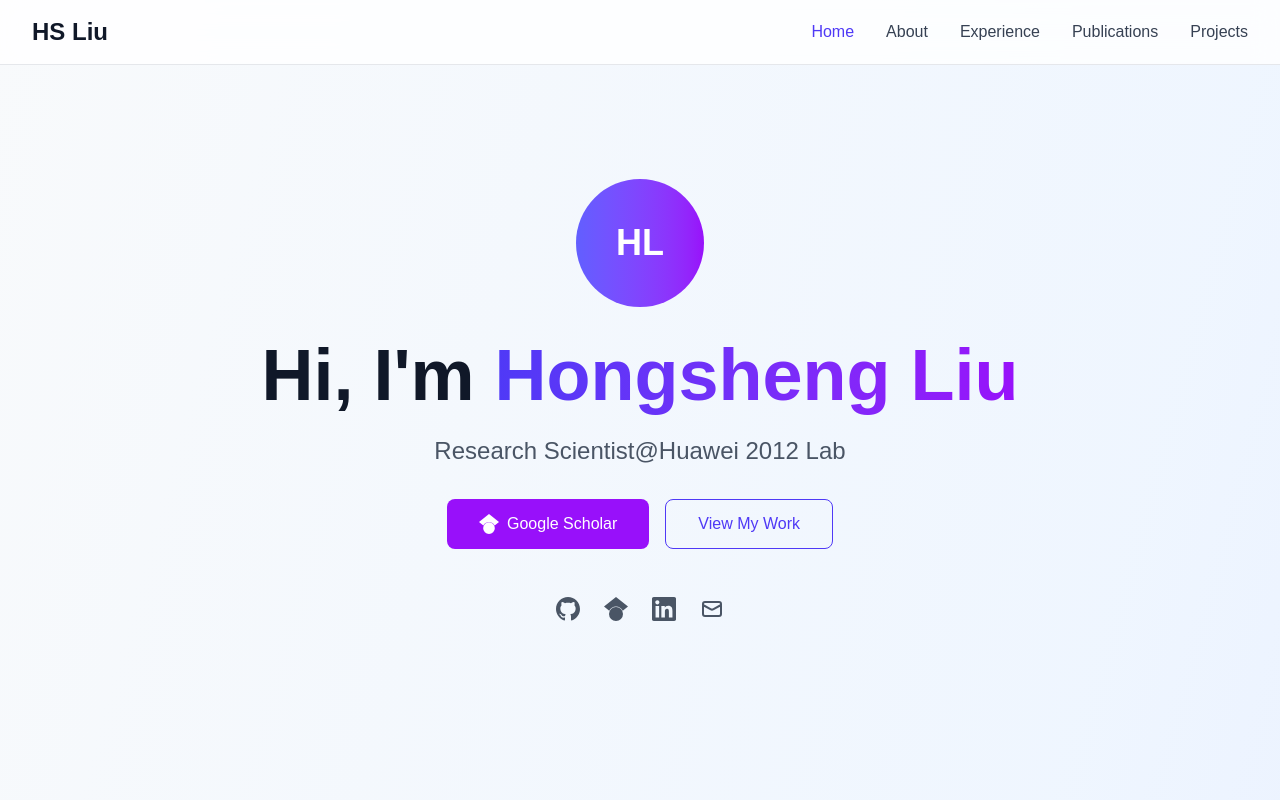
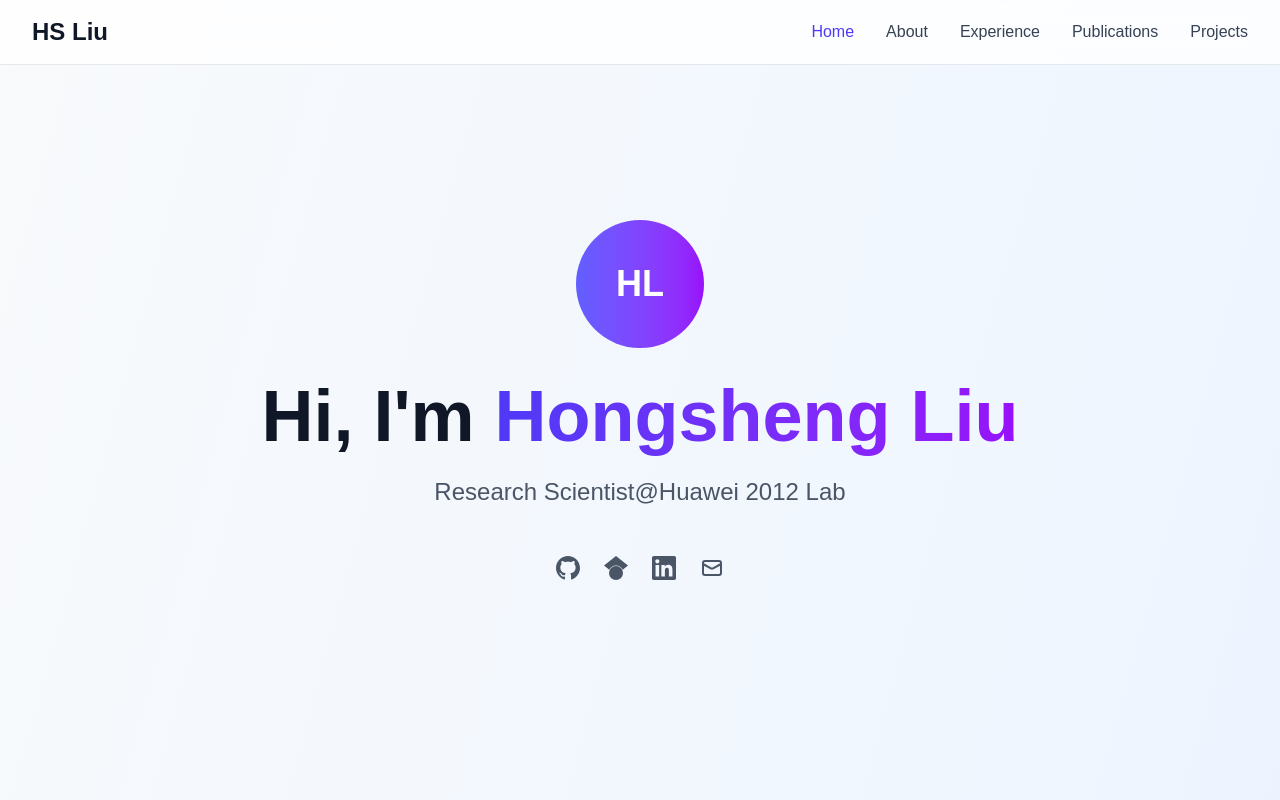
Before and after one commit to hsliuustc0106/hsliu-website, a Next.js app: page / in a window 1280 px wide. Shown: the top 800 px of the page. Built offline with nearby package versions, Linux system fonts and the light colour scheme.

Commit message:
update intro

```diff
--- a/src/app/page.tsx
+++ b/src/app/page.tsx
@@ -132,27 +132,6 @@ export default function Home() {
           <p className="text-xl md:text-2xl text-gray-600 dark:text-gray-300 mb-8">
             Research Scientist@Huawei 2012 Lab
           </p>
-
-          <div className="flex flex-col sm:flex-row gap-4 justify-center mb-8">
-            <a
-              href="https://scholar.google.com/citations?user=M7ag7rIAAAAJ&hl=zh-CN"
-              target="_blank"
-              rel="noopener noreferrer"
-              className="px-8 py-3 bg-purple-600 text-white rounded-lg hover:bg-purple-700 transition-colors font-medium flex items-center justify-center gap-2"
-            >
-              <svg className="w-5 h-5" fill="currentColor" viewBox="0 0 24 24">
-                <path d="M5.242 13.769L0 9.5 12 0l12 9.5-5.242 4.269C17.548 11.249 14.978 9.5 12 9.5c-2.977 0-5.548 1.748-6.758 4.269zM12 10a7 7 0 100 14 7 7 0 000-14z"/>
-              </svg>
-              Google Scholar
-            </a>
-
-            <button
-              onClick={() => scrollToSection('projects')}
-              className="px-8 py-3 border border-indigo-600 text-indigo-600 dark:text-indigo-400 rounded-lg hover:bg-indigo-50 dark:hover:bg-indigo-900/20 transition-colors font-medium"
-            >
-              View My Work
-            </button>
-          </div>
 
           <div className="flex justify-center space-x-6 mt-12">
             <a href="https://github.com/hsliuustc0106" target="_blank" rel="noopener noreferrer"
```
